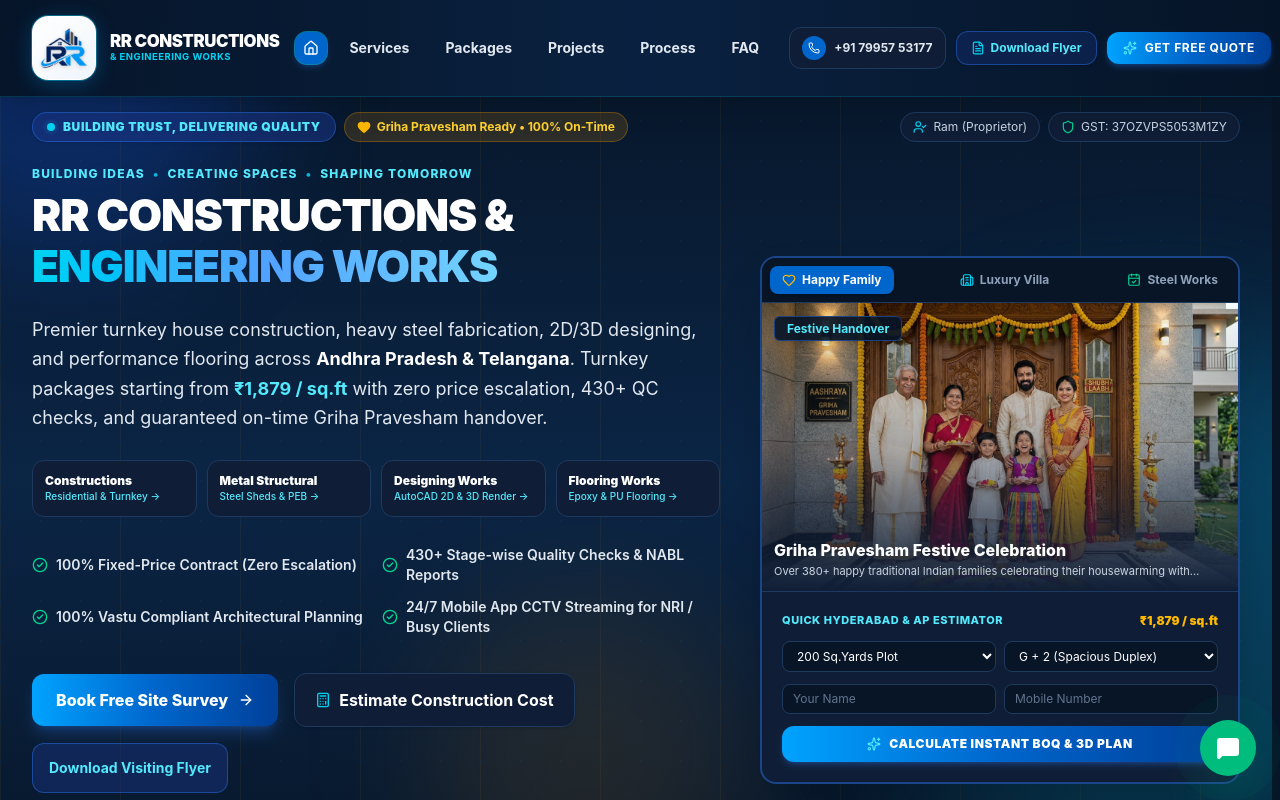
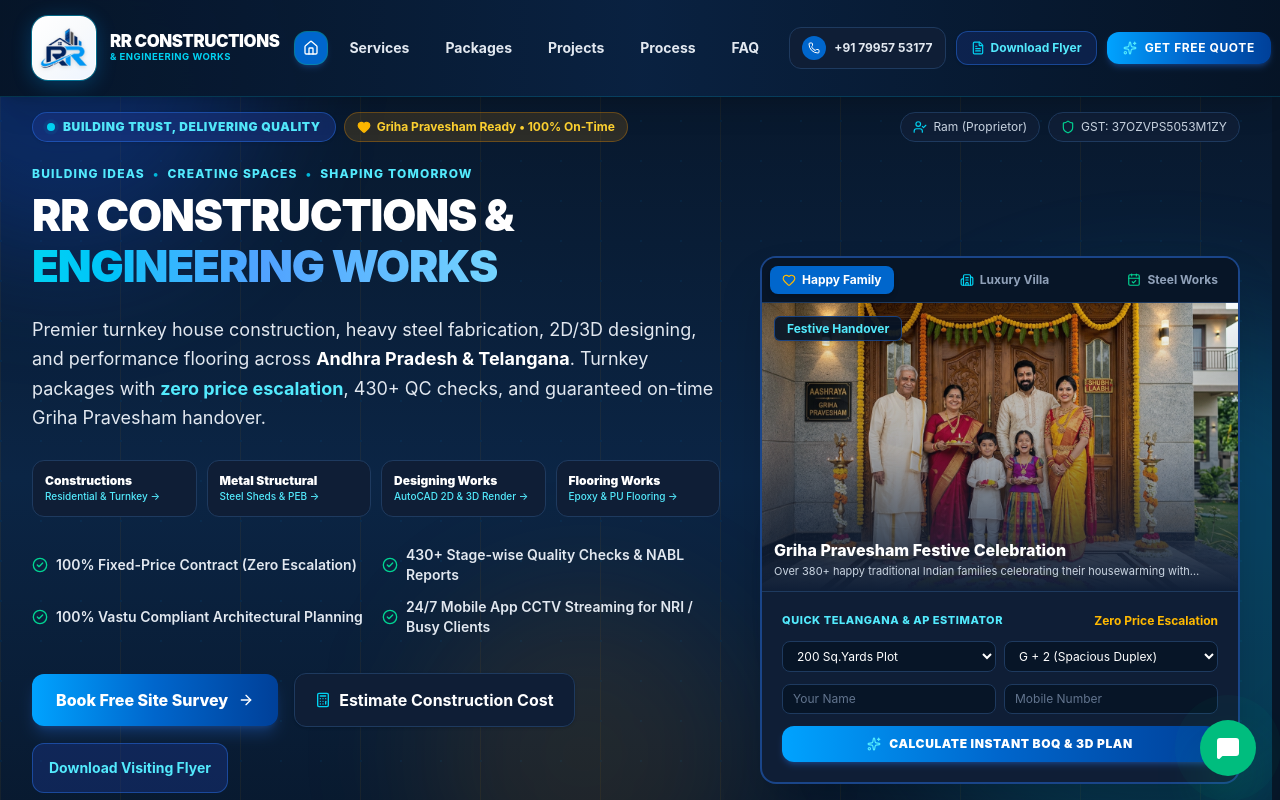
Before and after one commit to SureshMateti-works25/rr-constructions-engineering-works, a React (Vite) app: page / in a window 1280 px wide. Shown: the top 800 px of the page. Built offline with nearby package versions, Linux system fonts and the light colour scheme.

Commit message:
chore: remove specific starting price and use generic zero price escalation statement

```diff
--- a/src/App.tsx
+++ b/src/App.tsx
@@ -193,9 +193,9 @@ export function App() {
         {currentPage === 'packages' && (
           <div>
             <PageHeader
-              category="TRANSPARENT PRICING &amp; REAL-TIME ESTIMATOR"
+              category="TRANSPARENT PACKAGES &amp; REAL-TIME ESTIMATOR"
               title="Turnkey Construction Packages &amp; Instant Cost Estimator"
-              subtitle="Itemized turnkey rates starting from ₹1,749/sq.ft with 100% price lock guarantee, escrow stage billing, and a dynamic plot yard calculator for instant budget forecasting."
+              subtitle="Comprehensive turnkey packages with 100% price lock guarantee, transparent milestone billing, and a dynamic plot yard calculator for instant budget forecasting."
               currentPage="packages"
               onNavigate={handleNavigate}
             />
--- a/src/components/Hero.tsx
+++ b/src/components/Hero.tsx
@@ -148,7 +148,7 @@ export const Hero: React.FC<HeroProps> = ({
 
             <p className="text-base sm:text-lg text-slate-200 leading-relaxed font-normal">
               Premier turnkey house construction, heavy steel fabrication, 2D/3D designing, and performance flooring across <strong className="text-white font-bold">Andhra Pradesh &amp; Telangana</strong>.
-              Turnkey packages starting from <strong className="text-cyan-300 font-bold">₹1,879 / sq.ft</strong> with zero price escalation, 430+ QC checks, and guaranteed on-time Griha Pravesham handover.
+              Turnkey packages with <strong className="text-cyan-300 font-bold">zero price escalation</strong>, 430+ QC checks, and guaranteed on-time Griha Pravesham handover.
             </p>
 
             {/* 4 Core Pillars Direct from Visiting Card */}
@@ -328,9 +328,9 @@ export const Hero: React.FC<HeroProps> = ({
                   <form onSubmit={handleInstantQuote} className="space-y-3">
                     <div className="flex items-center justify-between">
                       <span className="text-[11px] font-extrabold uppercase tracking-wider text-cyan-300">
-                        Quick Hyderabad &amp; AP Estimator
+                        Quick Telangana &amp; AP Estimator
                       </span>
-                      <span className="text-xs font-black text-amber-400">₹1,879 / sq.ft</span>
+                      <span className="text-xs font-bold text-amber-400">Zero Price Escalation</span>
                     </div>
 
                     <div className="grid grid-cols-2 gap-2">
--- a/src/components/HomeDivisionsGrid.tsx
+++ b/src/components/HomeDivisionsGrid.tsx
@@ -38,7 +38,7 @@ export const HomeDivisionsGrid: React.FC<HomeDivisionsGridProps> = ({
       id: 'packages' as PageId,
       badge: 'Transparent Pricing',
       title: 'Packages & Live Cost Estimator',
-      desc: 'Transparent per-sq.ft packages from ₹1,749 to ₹2,399/sq.ft with real-time plot yard calculator and itemized BOQ breakdowns.',
+      desc: 'Transparent turnkey packages with zero price escalation, real-time plot yard calculator, and itemized BOQ breakdowns.',
       icon: Calculator,
       accentColor: 'from-cyan-500 to-blue-600',
       highlights: ['Standard, Premium & Luxury Tiers', 'Live Plot Yard BOQ Calculator', 'Certified Brand Materials List', 'Escrow Milestone Payments'],
--- a/src/data/builderData.ts
+++ b/src/data/builderData.ts
@@ -28,7 +28,7 @@ export const COMPANY_INFO = {
   reraNumber: 'GSTIN: 37OZVPS5053M1ZY • ISO 9001:2015 & Structural Certified',
   isoCertification: 'ISO 9001:2015 & ISO 45001:2018 Certified Engineering Works',
   cctvGuarantee: '24/7 Live Stream on RR Client Portal',
-  startingRate: '₹1,879',
+  startingRate: 'Custom Turnkey Packages',
 };
 
 export const TRUST_PILLARS = [
```
